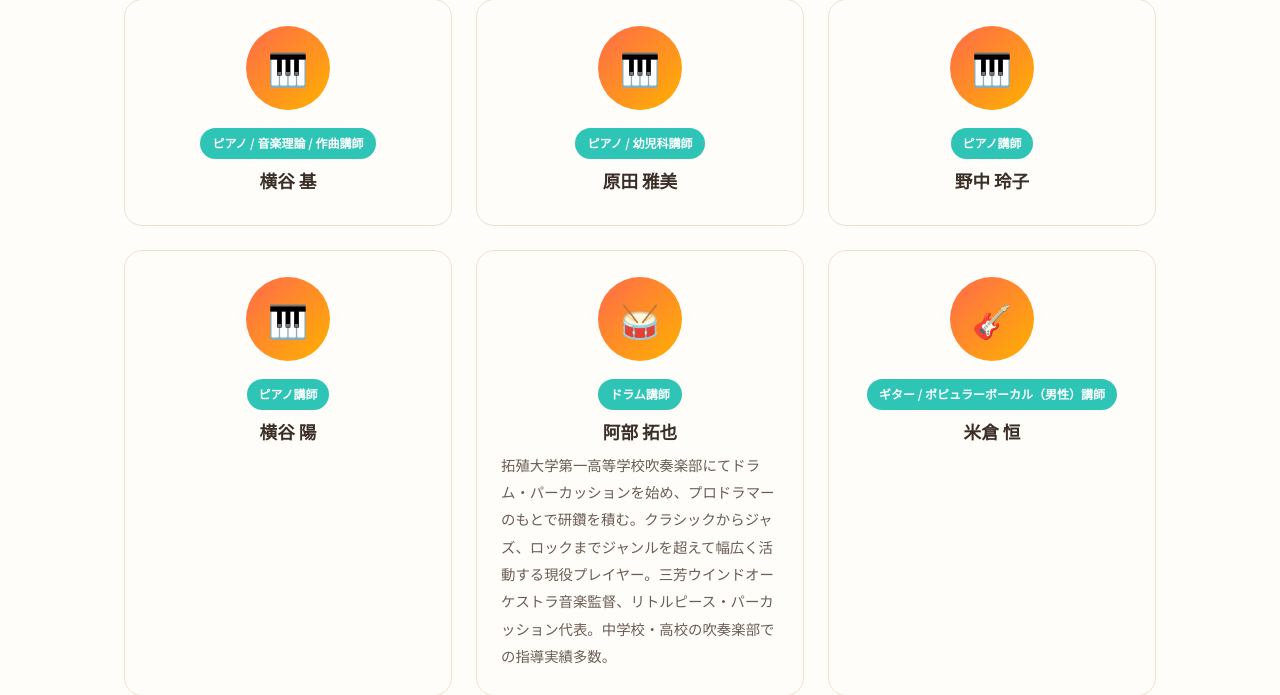
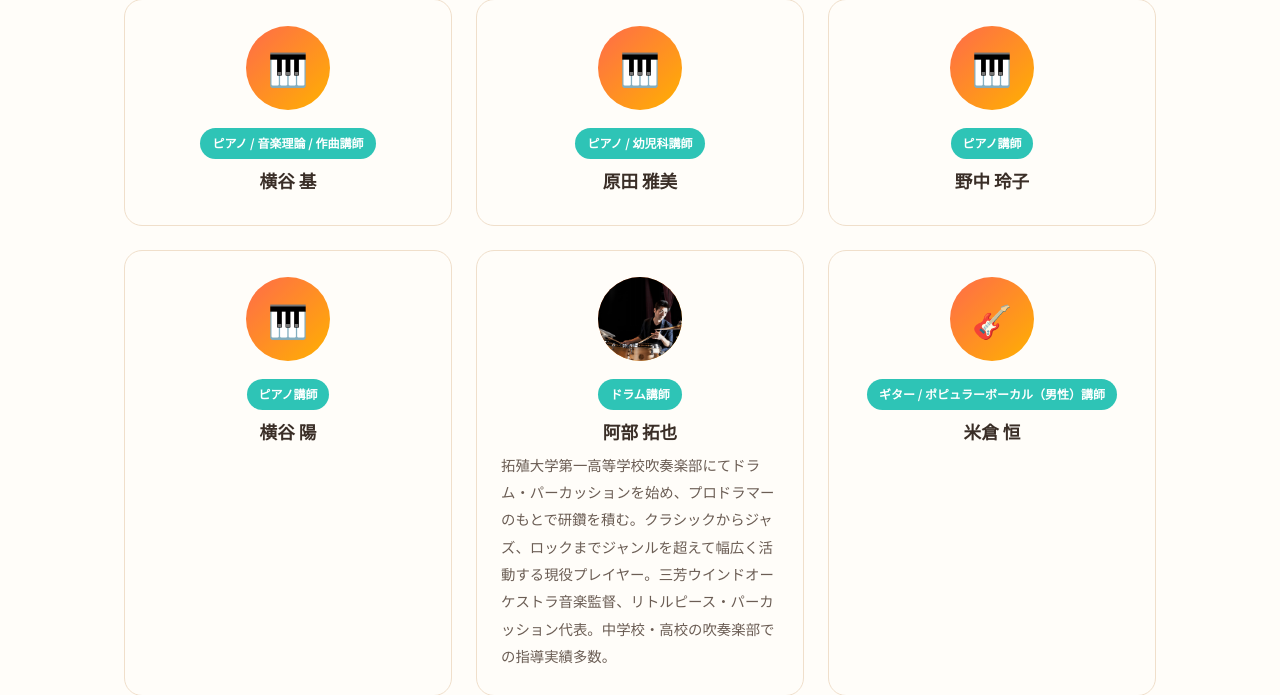
Before and after one commit to takuteefunk-cell/saitama-ongakuin, a PHP site: page /about.html in a window 1280 px wide. Shown: the part 1431-2126 px from the top of the page. Run offline with PHP 8.4, Linux system fonts and the light colour scheme; some web fonts are replaced.

Commit message:
Use real photo for Takuya Abe's instructor profile
Co-Authored-By: Claude Sonnet 5 <noreply@anthropic.com>

```diff
--- a/about.html
+++ b/about.html
@@ -102,7 +102,7 @@
         <h3>横谷 陽</h3>
       </div>
       <div class="instructor-card">
-        <div class="avatar">🥁</div>
+        <div class="avatar"><img src="images/abe-takuya.jpg" alt="阿部拓也"></div>
         <span class="role">ドラム講師</span>
         <h3>阿部 拓也</h3>
         <p>拓殖大学第一高等学校吹奏楽部にてドラム・パーカッションを始め、プロドラマーのもとで研鑽を積む。クラシックからジャズ、ロックまでジャンルを超えて幅広く活動する現役プレイヤー。三芳ウインドオーケストラ音楽監督、リトルピース・パーカッション代表。中学校・高校の吹奏楽部での指導実績多数。</p>
--- a/styles.css
+++ b/styles.css
@@ -797,6 +797,13 @@ section + section {
   align-items: center;
   justify-content: center;
   font-size: 2rem;
+  overflow: hidden;
+}
+
+.instructor-card .avatar img {
+  width: 100%;
+  height: 100%;
+  object-fit: cover;
 }
 
 .instructor-card .role {
```
Also changed, not shown: images/abe-takuya.jpg (added).
